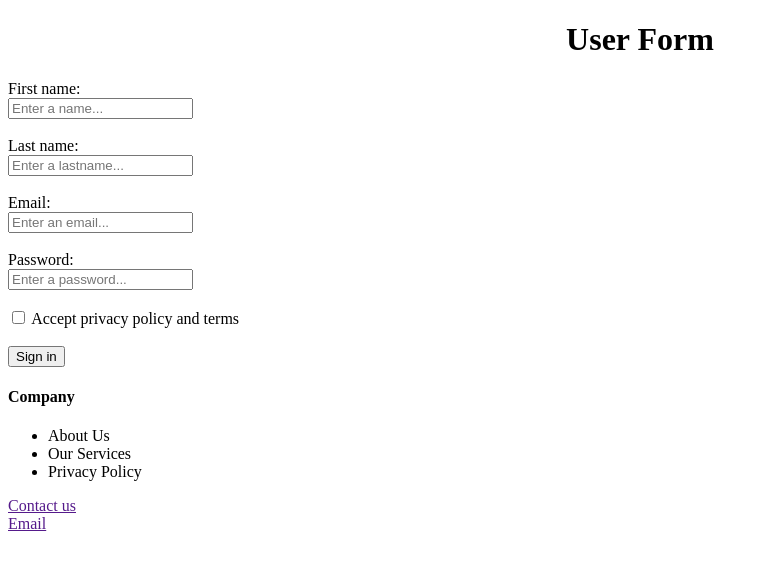
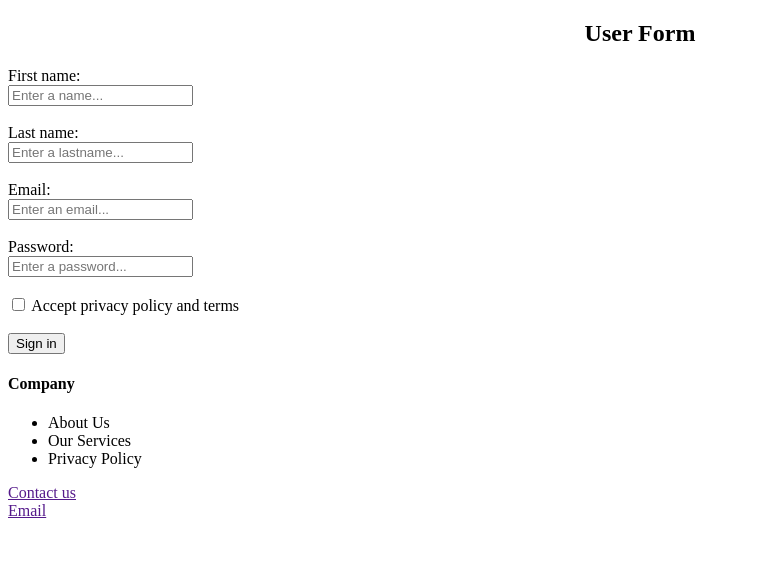
Before and after one commit to vefaeliyeva/ZH-Techno-E3, a plain HTML site: page index.html in a window 1280 px wide. Shown: the whole page, without its empty margins (0-768 px from the left). Drawn offline with Linux system fonts and the light colour scheme.

Commit message:
Some Changes

```diff
--- a/index.html
+++ b/index.html
@@ -7,7 +7,7 @@
   </head>
   <body>
 <header>
-    <h1 style="text-align: center">User Form</h1>
+    <h2 style="text-align: center">User Form</h2>
 </header>
 
 <section>
```
